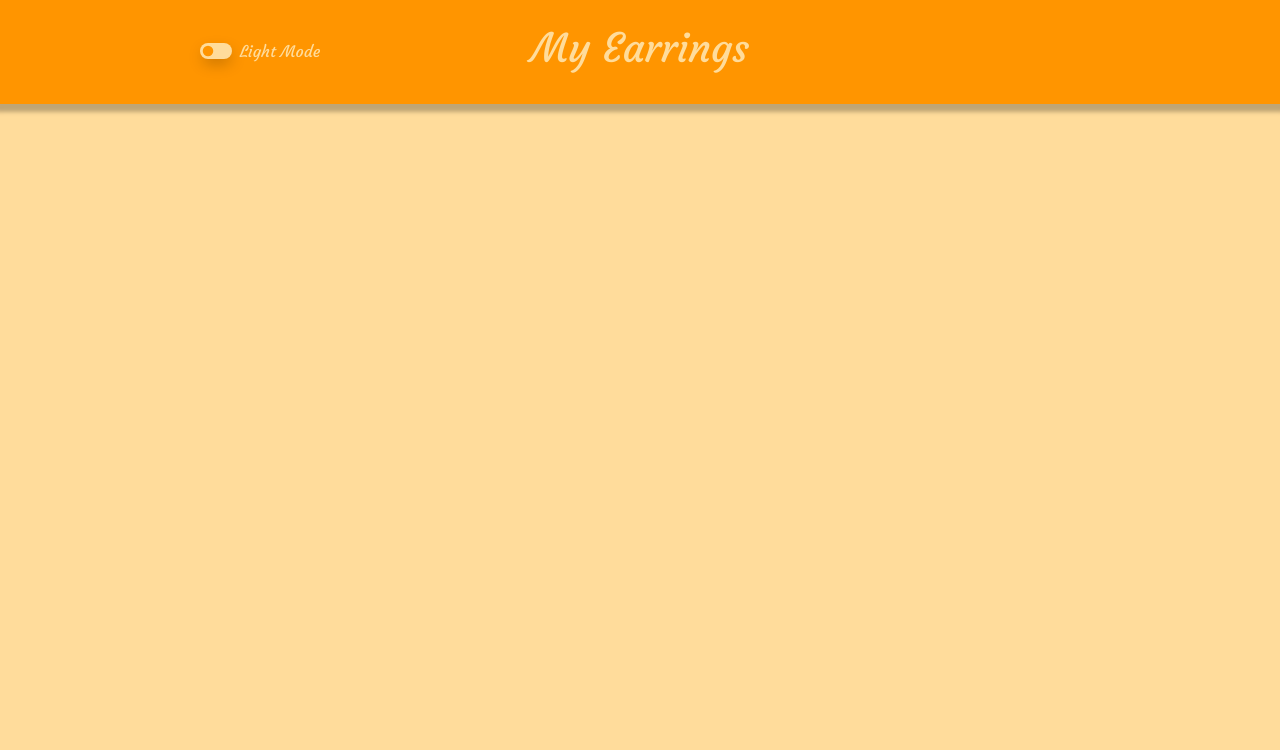
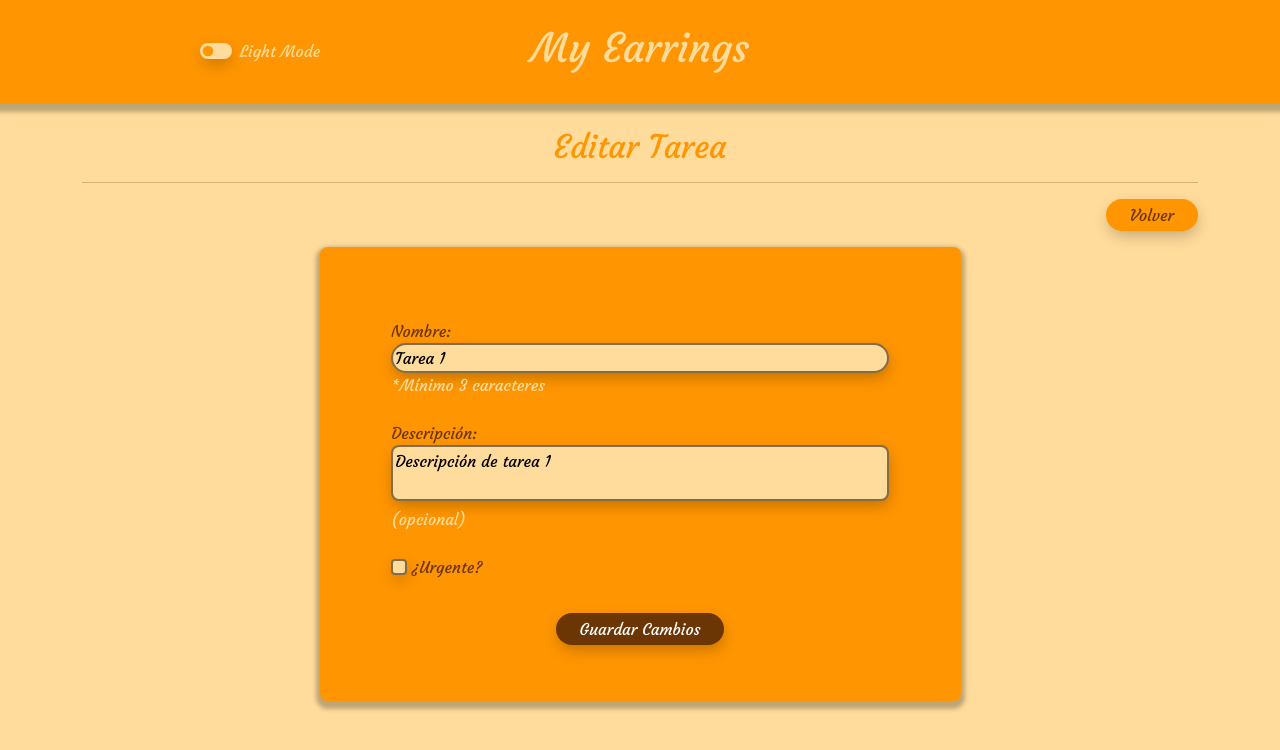
Before and after one commit to KhrisSalazar98/myEarrings, a React (Create React App) app: page /editar_tarea/1 in a window 1280 px wide. Shown: the top 750 px of the page. Built offline with nearby package versions, Linux system fonts and the light colour scheme.

Commit message:
Editar listo :3

```diff
--- a/src/App.jsx
+++ b/src/App.jsx
@@ -50,6 +50,7 @@ function App() {
         <Routes>
           <Route path='/' element={<Contenido selector={selector} selectorTasks={selectorTasks} />} />
           <Route path='/nueva_tarea' element={<TaskForm txt_titulo={"Agregar Nueva Tarea"} txt_btn={"Agregar"} />}/>
+          <Route path='/editar_tarea/:id' element={<TaskForm txt_titulo={"Editar Tarea"} txt_btn={"Guardar Cambios"} />} />
         </Routes>
       </BrowserRouter>
 
--- a/src/components/Contenido.jsx
+++ b/src/components/Contenido.jsx
@@ -50,7 +50,7 @@ const Contenido = ({selector, selectorTasks}) => {
                                     <p className='txt_description text-center'>{task.description}</p>
 
                                     <div className="form_check_box form-check d-flex justify-content-center">
-                                        <input className="sombra_btn form-check-input me-1" defaultChecked={task.status === 2 ? true : false} type="checkbox" defaultValue id={`flexCheck_${task.id}`} />
+                                        <input className="sombra_btn form-check-input me-1" defaultChecked={task.status === 2 ? true : false} type="checkbox" id={`flexCheck_${task.id}`} />
                                         <label className="form-check-label" htmlFor={`flexCheck_${task.id}`}>
                                             {task.status === 0 && <span className='fs_20 txt_pendiente'><strong>Pendiente</strong></span>}
                                             {task.status === 1 && <span className='fs_20 txt_urgente'><strong>Urgente</strong></span>}
@@ -61,11 +61,11 @@ const Contenido = ({selector, selectorTasks}) => {
                                     <div className='text-center mt-4'>
                                         {task.status === 2 ?
                                             <>
-                                                <button className='btn_editar_disable sombra_btn border-0 px-4 py-1 rounded-pill'>Editar</button>
+                                                <button className='btn_editar_disable sombra_btn border-0 px-4 py-1 rounded-pill' type="button">Editar</button>
                                             </>
                                             :
                                             <>
-                                                <button className='btn_editar sombra_btn border-0 px-4 py-1 rounded-pill' type="button">Editar</button>
+                                                <Link to={`/editar_tarea/${task.id}`} className='btn_editar sombra_btn border-0 px-4 py-1 rounded-pill text-decoration-none' type="button">Editar</Link>
                                             </>
                                         }
 
--- a/src/components/TaskForm.jsx
+++ b/src/components/TaskForm.jsx
@@ -1,11 +1,11 @@
-import React, { useState } from 'react';
+import React, { useEffect, useState } from 'react';
 
 import {v4 as uuid} from 'uuid';
 
-import { useDispatch } from 'react-redux';
-import { addTask } from '../features/tasks/taskSlice';
+import { useDispatch, useSelector } from 'react-redux';
+import { addTask, editTask } from '../features/tasks/taskSlice';
 
-import { Link, useNavigate } from 'react-router-dom';
+import { Link, useNavigate, useParams } from 'react-router-dom';
 
 
 const TaskForm = ({txt_titulo, txt_btn}) => {
@@ -17,6 +17,9 @@ const TaskForm = ({txt_titulo, txt_btn}) => {
 
     const dispatch = useDispatch();
     const navigate = useNavigate();
+    const params = useParams();
+    const tasks = useSelector(state => state.tasks);
+
 
     const handleChange = (e) => {
 
@@ -36,15 +39,43 @@ const TaskForm = ({txt_titulo, txt_btn}) => {
 
         e.preventDefault();
 
-        dispatch(addTask({
-            ...task,
-            id: uuid(),
-            urgente: document.querySelector('#flexCheck_agregar').checked,
-        }));
+        if(!params.id){
+            dispatch(addTask({
+                ...task,
+                id: uuid(),
+                urgente: document.querySelector('#flexCheck_agregar').checked,
+            }));
+        }
+
+        if(params.id){
+
+            dispatch(editTask({
+                ...task,
+                urgente: document.querySelector('#flexCheck_agregar').checked,
+            }));
+        }
+
 
         navigate('/');
 
     }
+
+    useEffect(() => {
+
+        params.id && setTask(tasks.find((task) => task.id === params.id));
+
+        const taskFound = tasks.find((task) => task.id === params.id);
+
+        if(params.id && taskFound === undefined) {
+            navigate('/');
+        }
+
+        if(params.id && task.status === 1){
+            document.querySelector('#flexCheck_agregar').checked = true;
+        }
+
+    }, [params.id, tasks, task.status]);
+
 
     return (
         <div className='taskForm'>
@@ -69,20 +100,41 @@ const TaskForm = ({txt_titulo, txt_btn}) => {
 
                                     <div className='col-12 col-sm-12 col-xl-11 mb-4 pt-4'>
                                         <label htmlFor="nombre">Nombre:</label>
-                                        <input type="text" id="nombre" name="name" onKeyUp={handleKeyUp} onChange={handleChange} className='input_form sombra_btn rounded-pill w-100' placeholder='Nombre de la tarea' />
-                                        <span>*Mínimo 3 caracteres</span>
+                                        <input
+                                            type="text"
+                                            id="nombre"
+                                            name="name"
+                                            onKeyUp={handleKeyUp}
+                                            onChange={handleChange}
+                                            className='input_form sombra_btn rounded-pill w-100'
+                                            placeholder='Nombre de la tarea'
+                                            value={task.name}
+                                        />
+                                        <span className='txt_instruccion'>*Mínimo 3 caracteres</span>
                                     </div>
 
                                     <div className='col-12 col-sm-12 col-xl-11 mb-4'>
                                         <label htmlFor="descripcion">Descripción:</label>
-                                        <textarea name="description" onChange={handleChange} className='input_form sombra_btn rounded-3 w-100' id="descripcion" placeholder='Descripción de la tarea' />
-                                        <span>(opcional)</span>
+                                        <textarea
+                                            name="description"
+                                            onChange={handleChange}
+                                            className='input_form sombra_btn rounded-3 w-100'
+                                            id="descripcion"
+                                            placeholder='Descripción de la tarea'
+                                            value={task.description}
+                                        />
+                                        <span className='txt_instruccion'>(opcional)</span>
                                     </div>
 
 
                                     <div className="col-12 col-sm-12 col-xl-11 mb-4">
                                         <div className="form_check_box form-check d-flex justify-content-start">
-                                            <input className="sombra_btn form-check-input me-1" type="checkbox" id={`flexCheck_agregar`} name="urgente" />
+                                            <input
+                                                className="sombra_btn form-check-input me-1"
+                                                type="checkbox"
+                                                id={`flexCheck_agregar`}
+                                                name="urgente"
+                                            />
                                             <label className="form-check-label" htmlFor={`flexCheck_agregar`}>
                                                 <span className='txt_pendiente'>¿Urgente?</span>
                                             </label>
@@ -90,7 +142,7 @@ const TaskForm = ({txt_titulo, txt_btn}) => {
                                     </div>
 
                                     <div className='col-12 col-sm-12 col-xl-11 my-2 text-center'>
-                                        <button className='btn_disabled btn_editar sombra_btn border-0 px-4 py-1 rounded-pill' id="btnAgregar" type="submit">{txt_btn}</button>
+                                        <button className={`${params.id ? '' : 'btn_disabled'} btn_editar sombra_btn border-0 px-4 py-1 rounded-pill`} id="btnAgregar" type="submit">{txt_btn}</button>
                                     </div>
                                 </div>
 
--- a/src/features/tasks/taskSlice.js
+++ b/src/features/tasks/taskSlice.js
@@ -7,30 +7,30 @@ import { createSlice } from '@reduxjs/toolkit';
     status: 2 => completada
 */
 const initialState = [
-    // {
-    //     id: "1",
-    //     name: "Tarea 1",
-    //     description: "Descripción de tarea 1",
-    //     status: 0,
-    // },
-    // {
-    //     id: "2",
-    //     name: "Tarea 2",
-    //     description: "Descripción de tarea 2",
-    //     status: 1,
-    // },
-    // {
-    //     id: "3",
-    //     name: "Tarea 3",
-    //     description: "Descripción de tarea 3",
-    //     status: 0,
-    // },
-    // {
-    //     id: "4",
-    //     name: "Tarea 4",
-    //     description: "Descripción de tarea 4",
-    //     status: 2,
-    // },
+    {
+        id: "1",
+        name: "Tarea 1",
+        description: "Descripción de tarea 1",
+        status: 0,
+    },
+    {
+        id: "2",
+        name: "Tarea 2",
+        description: "Descripción de tarea 2",
+        status: 1,
+    },
+    {
+        id: "3",
+        name: "Tarea 3",
+        description: "Descripción de tarea 3",
+        status: 0,
+    },
+    {
+        id: "4",
+        name: "Tarea 4",
+        description: "Descripción de tarea 4",
+        status: 2,
+    },
 
 ];
 
@@ -59,8 +59,21 @@ export const taskSlice = createSlice({
                 state.splice(state.indexOf(taskFound),1);
             }
         },
+        editTask: (state, action) => {
+
+            const {id, name, description, urgente} = action.payload;
+            const newName = name[0].toUpperCase() + name.substring(1).toLowerCase();
+            const foundTask = state.find((task) => task.id === id);
+
+            if(foundTask){
+                foundTask.name = newName;
+                foundTask.description = description !== '' && description.length > 1 ? description[0].toUpperCase() + description.substring(1).toLowerCase() : '';
+                foundTask.status = urgente === true ? 1 : 0;
+            }
+
+        }
     }
 });
 
-export const { addTask, deleteTask } = taskSlice.actions;
+export const { addTask, deleteTask, editTask } = taskSlice.actions;
 export default taskSlice.reducer;
--- a/src/sass/components/_taskForm.scss
+++ b/src/sass/components/_taskForm.scss
@@ -57,10 +57,17 @@ textarea {
 
                                         label {
                                             color: $color_dark_principal;
+                                            @include transition_elements();
                                         }
 
                                         .input_form {
                                             background-color: $color_ligth_secundario;
+                                            @include transition_elements();
+                                        }
+
+                                        .txt_instruccion {
+                                            color: $color_ligth_secundario;
+                                            @include transition_elements();
                                         }
 
                                         .form_check_box {
@@ -138,10 +145,17 @@ textarea {
 
                                         label {
                                             color: $color_ligth_secundario;
+                                            @include transition_elements();
                                         }
 
                                         .input_form {
                                             background-color: $color_ligth_secundario;
+                                            @include transition_elements();
+                                        }
+
+                                        .txt_instruccion {
+                                            color: $color_ligth_principal;
+                                            @include transition_elements();
                                         }
 
                                         .form_check_box {
```
